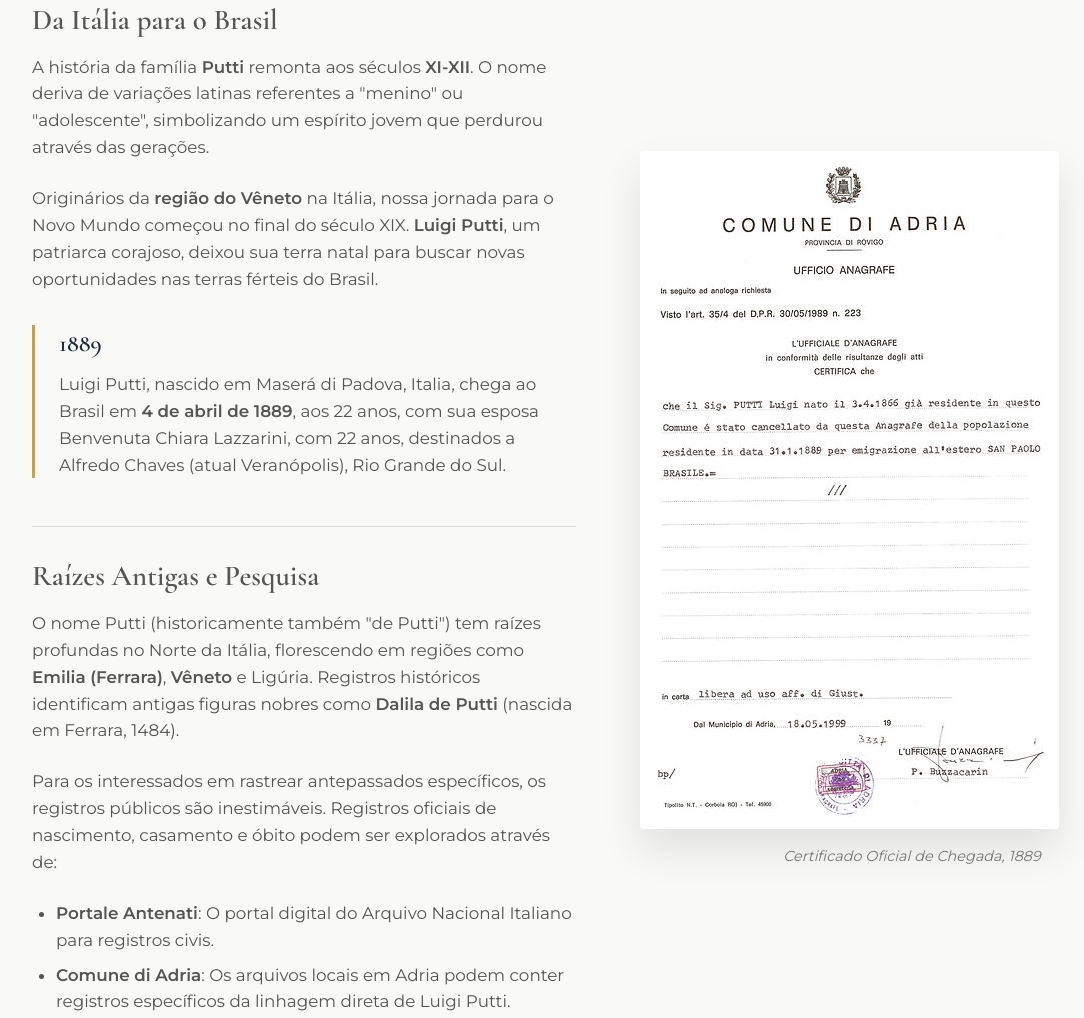
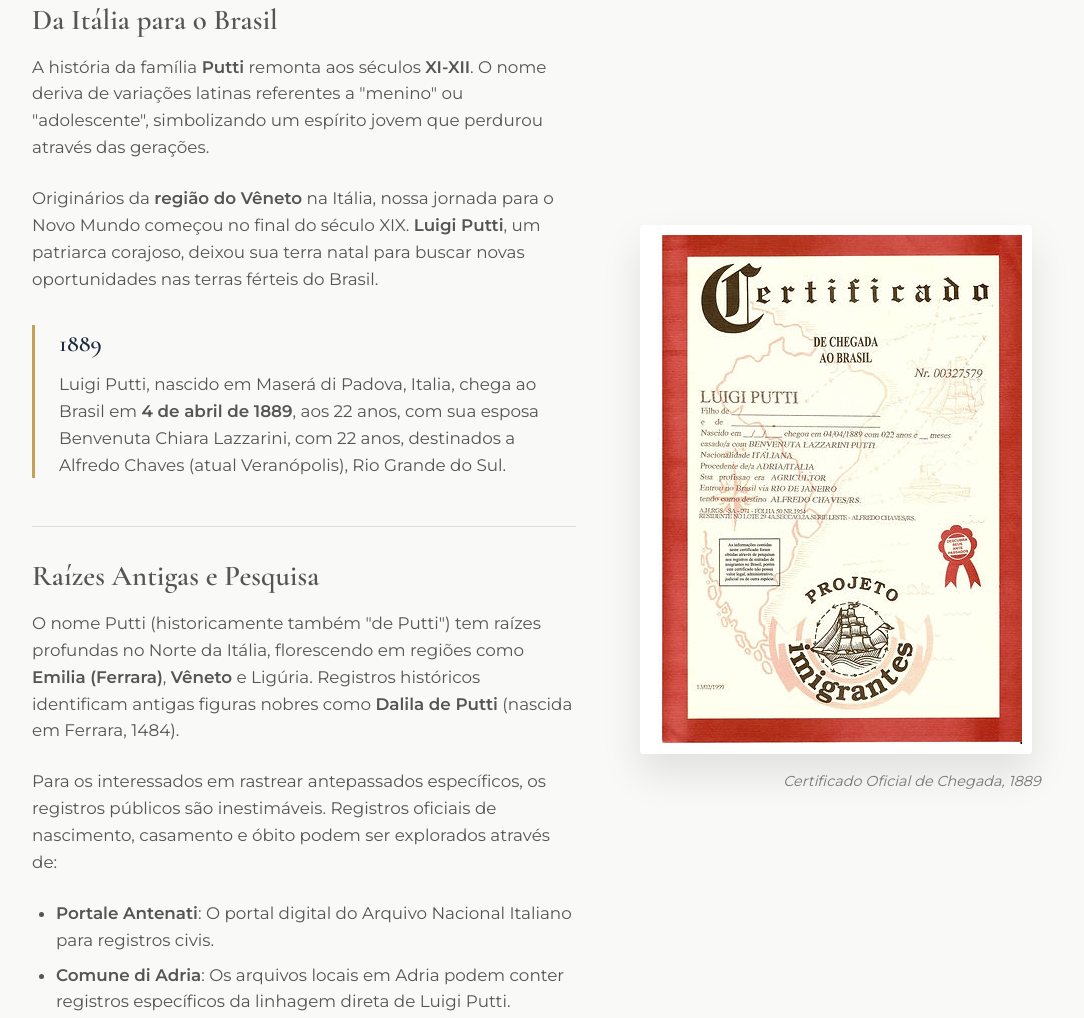
Before and after one commit to dputti/site-putti-eu, a plain HTML site: page index.html in a window 1280 px wide. Shown: the part 1024-2042 px from the top of the page, without its empty margins (32-1116 px from the left). Drawn offline with nearby package versions, Linux system fonts and the light colour scheme.

```diff
--- a/index.html
+++ b/index.html
@@ -130,8 +130,7 @@
                 </div>
                 <div class="story-image">
                     <figure>
-                        <img src="assets/arrival_certificate.jpg" alt="Luigi Putti Arrival Certificate"
-                            class="framed-image">
+                        <img src="assets/adria_document.jpg" alt="Luigi Putti Arrival Certificate" class="framed-image">
                         <figcaption data-i18n="fig-arrival">Official Arrival Certificate, 1889</figcaption>
                     </figure>
                 </div>
```
